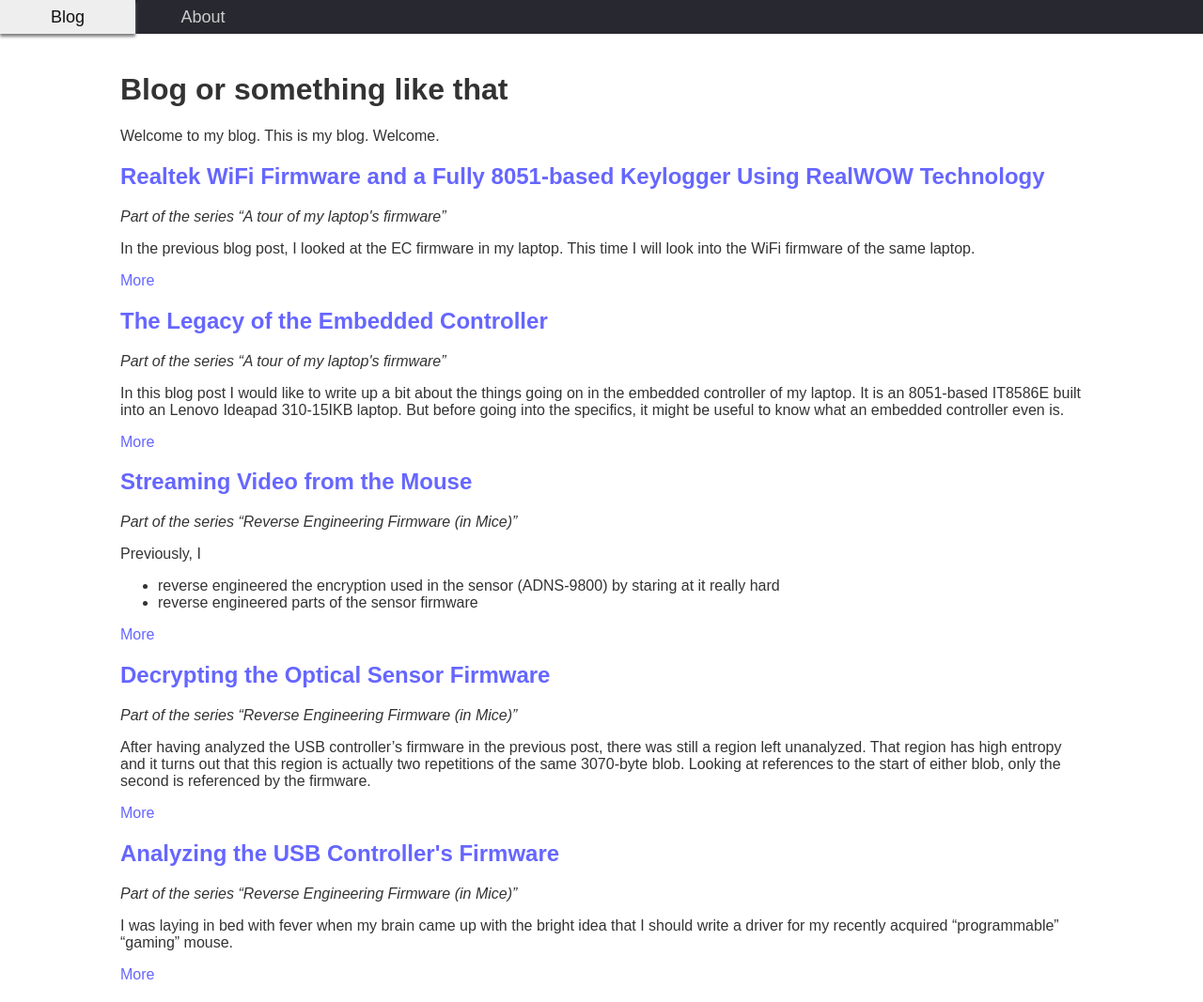
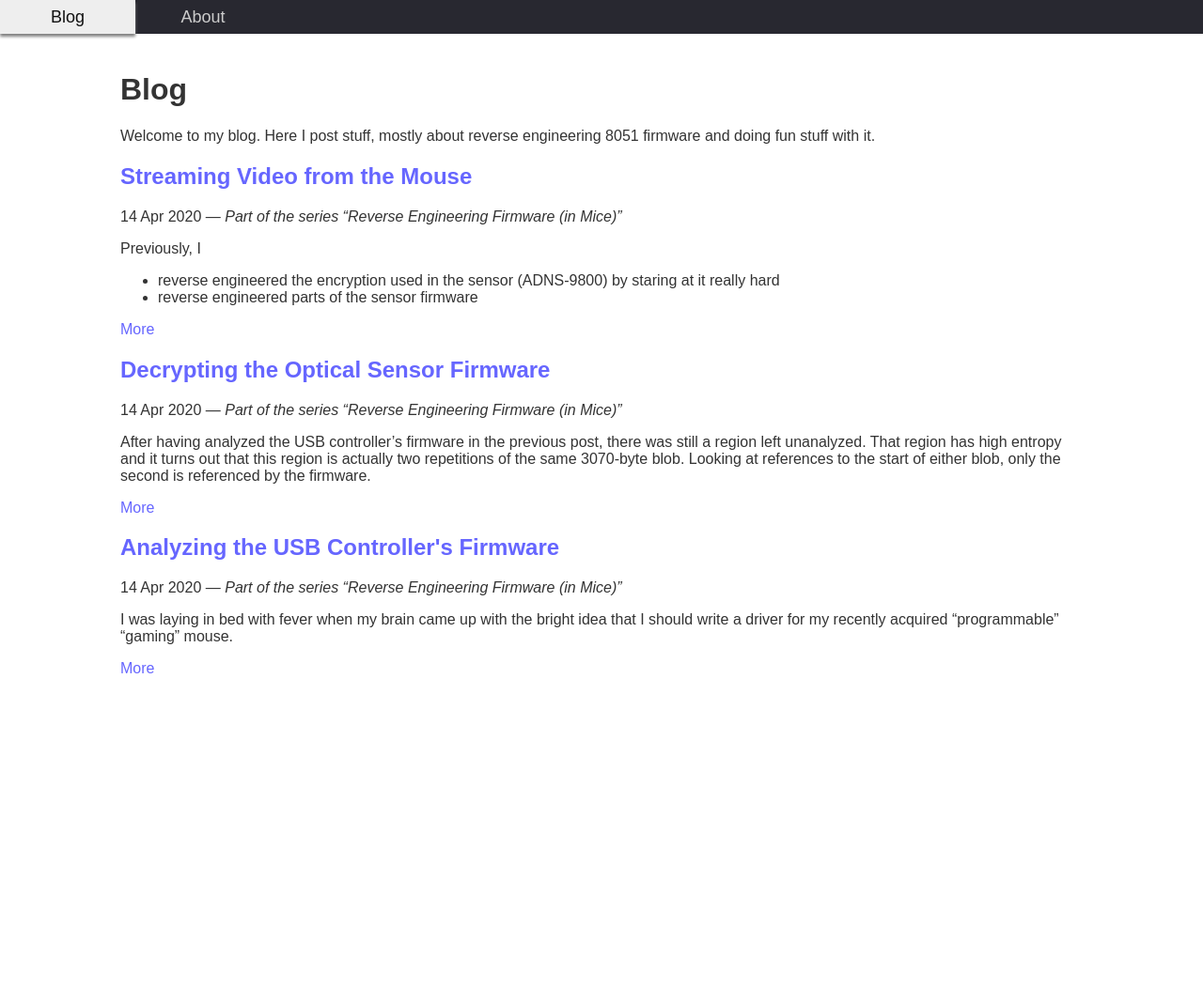
Before and after one commit to 8051Enthusiast/8051Enthusiast.github.io, a Jekyll site: the page built from index.html, in a window 1280 px wide. Shown: the whole page at 94% size. Built offline with Jekyll 4.4.1, drawn with Linux system fonts in a browser that asks for light colours; after the commit the page ends 900 px from its top, so only the background shows below that.

Commit message:
update layout a bit

```diff
--- a/_includes/series_list.html
+++ b/_includes/series_list.html
@@ -1,5 +1,5 @@
 <ol class="ser_list">
-{%- assign filtered_posts = site.posts | where: 'series', page.series | reverse -%}
+{%- assign filtered_posts = site.posts | where: 'series', page.series | where_exp: 'item', 'item.draft == nil or item.draft == false' | reverse -%}
 {%- for pos in filtered_posts -%}
 <li>
 <a href="{{ pos.url }}" {%- if pos.url == page.url -%}class="inactive"{%- endif -%} >
--- a/about.md
+++ b/about.md
@@ -7,8 +7,5 @@ I'm a person that sometimes does a bit of reverse engineering, probably also oth
 But most likely someone who abondons their blog after three entries and maybe makes another entry two years later, only to abondon it again.
 
 ## Contact
-My e-mail is my usual username but on protonmail.com.
-You can probably also reach me on twitter (again by 8051Enthusiast).
-
-Is this how contact information works?
-I hope so.
+My e-mail is (username) (at) protonmail.com.
+You can also reach me as @8051enthusiast on twitter.
--- a/index.html
+++ b/index.html
@@ -2,11 +2,16 @@
 layout: default
 title: Home
 ---
-<h1> Blog or something like that </h1>
-Welcome to my blog. This is my blog. Welcome.
+<h1> Blog </h1>
+Welcome to my blog. Here I post stuff, mostly about reverse engineering 8051 firmware and doing fun stuff with it.
 
-{% for post in site.posts %}
+{%- assign filtered_posts = site.posts | where_exp: 'item', 'item.draft == nil or item.draft == false' -%}
+{% for post in filtered_posts %}
 <h2> <a href="{{ post.url }}"> {{ post.title}} </a> </h2>
+<time datetime="{{ post.date | date_to_xmlschema }}">
+	{{ post.date | date_to_string }}
+</time>
+&mdash;
 <em>Part of the series <q>{{ post.series }}</q> </em>
 
 {{ post.excerpt }}
```
Also changed, not shown: _layouts/post.html (+10 -3 lines).
